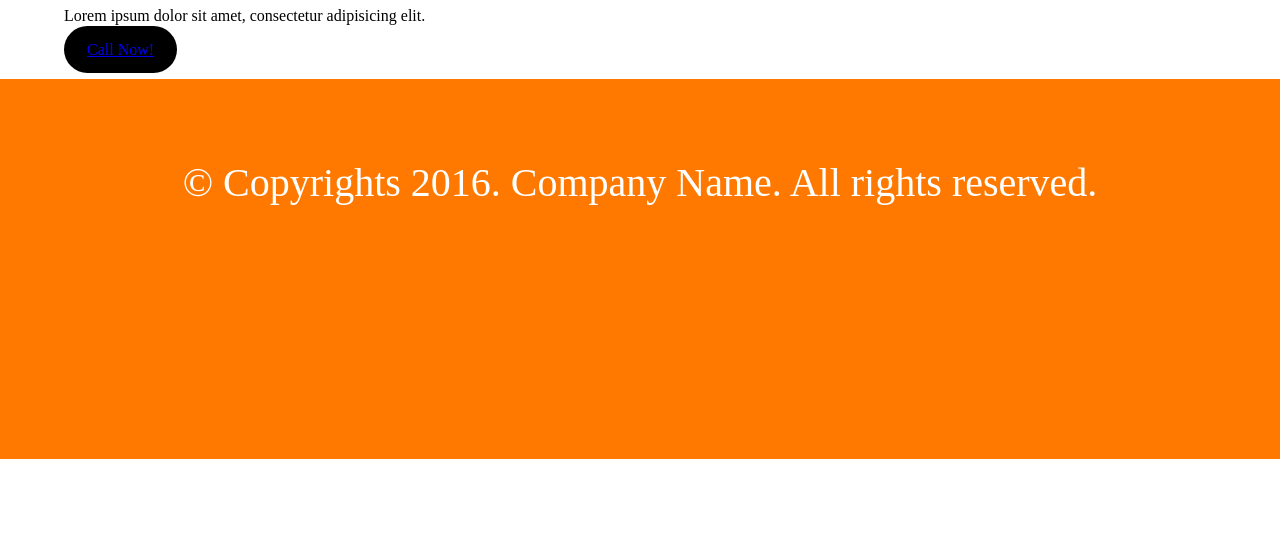
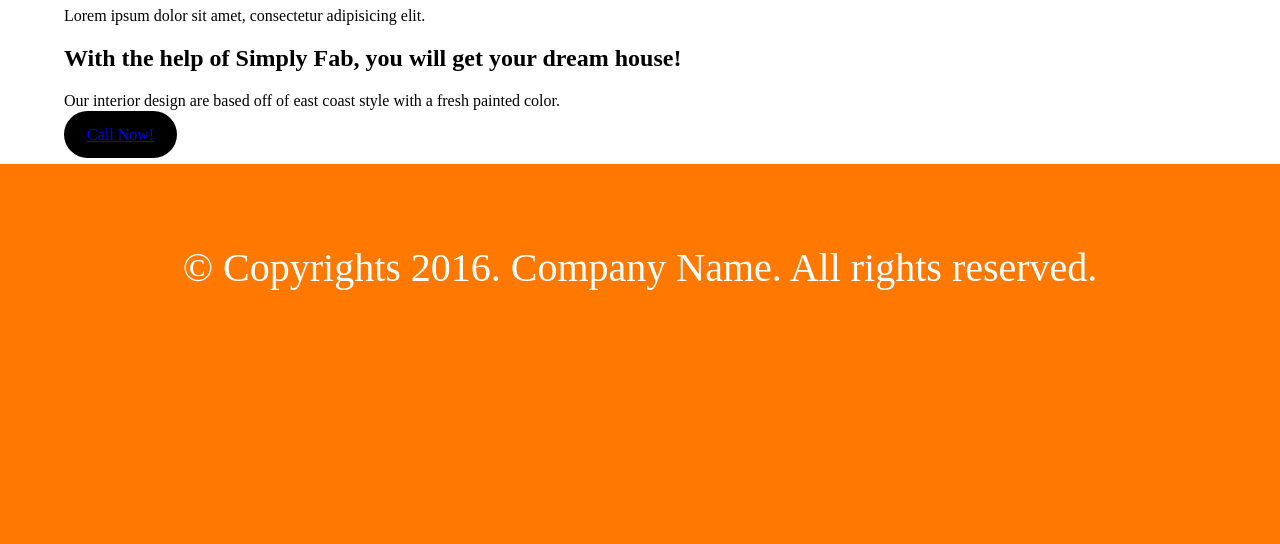
Before and after one commit to m227/simply-fab-landingpage, a plain HTML site: page index.html in a window 1280 px wide. Shown: the part 618-1162 px from the top of the page. Before the commit the page ends 1077 px from the top, so only its background shows below. Drawn offline with Linux system fonts and the light colour scheme.

Commit message:
My third push in second period.

```diff
--- a/index.html
+++ b/index.html
@@ -17,6 +17,8 @@
                  <img src="images/600x325.png" alt="" title="" class="imageCenter" />
                  <h1>Do you want to remodel your homes?</h1>
                  <p>Lorem ipsum dolor sit amet, consectetur adipisicing elit.</p>
+                 <h2>With the help of Simply Fab, you will get your dream house!</h2>
+                 <p>Our interior design are based off of east coast style with a fresh painted color.</p>
                  <a href="#" title="" class="button">Call Now!</a>
              </main>
              </header>
```
